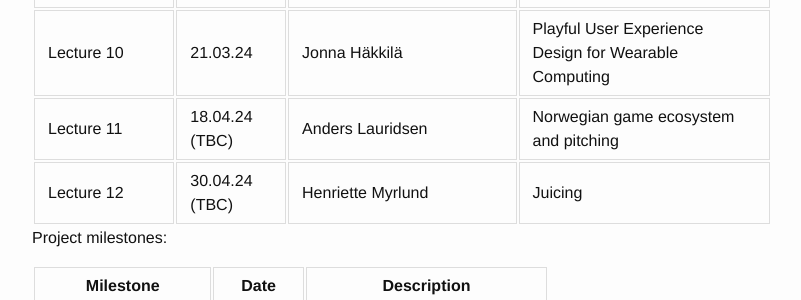
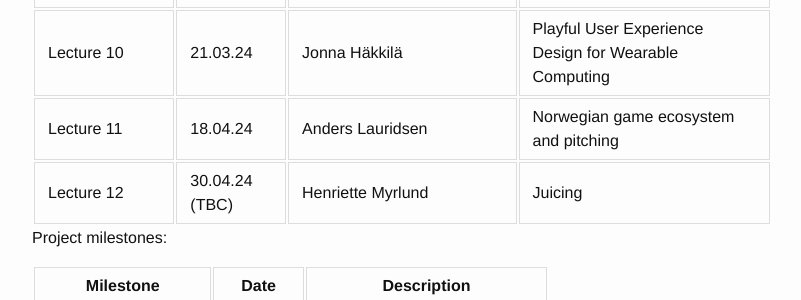
Before and after one commit to uit-gamelab-s24/uit-gamelab-s24.github.io, a Jekyll site: the page built from index.md, in a window 1280 px wide and 900 px high, scrolled down 1960 px. Shown: the part 152-452 px from the top of the window, without its empty margins (238-1039 px from the left). Built offline with Jekyll 4.4.1, drawn with Linux system fonts in a browser that asks for light colours; our own code applies the rules of GitHub Pages for plain Markdown files.

Commit message:
Update index.md

```diff
--- a/index.md
+++ b/index.md
@@ -60,7 +60,7 @@ In addition to being evaluated on the successful completion of the game you will
 | Lecture 8                | 27.02.24  | Ernie Roby-Tomic    | Hands-on Unreal Engine 5 |
 | Lecture 9                | 29.02.24  | Ove Kåven           | Programmers perspective on Unreal Engine 5 |
 | Lecture 10               | 21.03.24  | Jonna Häkkilä       | Playful User Experience Design for Wearable Computing |
-| Lecture 11               | 18.04.24 (TBC) | Anders Lauridsen | Norwegian game ecosystem and pitching |
+| Lecture 11               | 18.04.24  | Anders Lauridsen    | Norwegian game ecosystem and pitching |
 | Lecture 12               | 30.04.24 (TBC) | Henriette Myrlund | Juicing |
 
 Project milestones:
```
